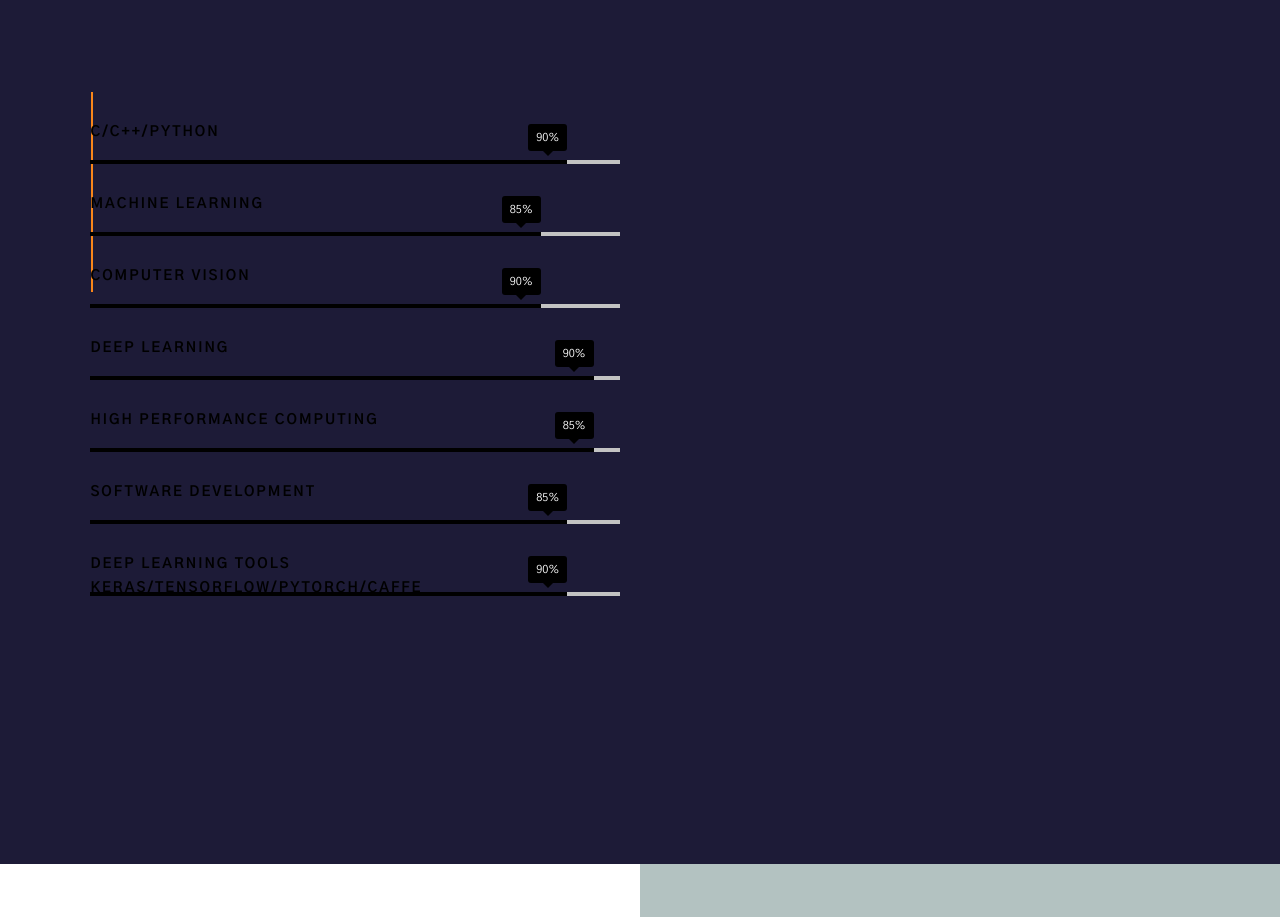
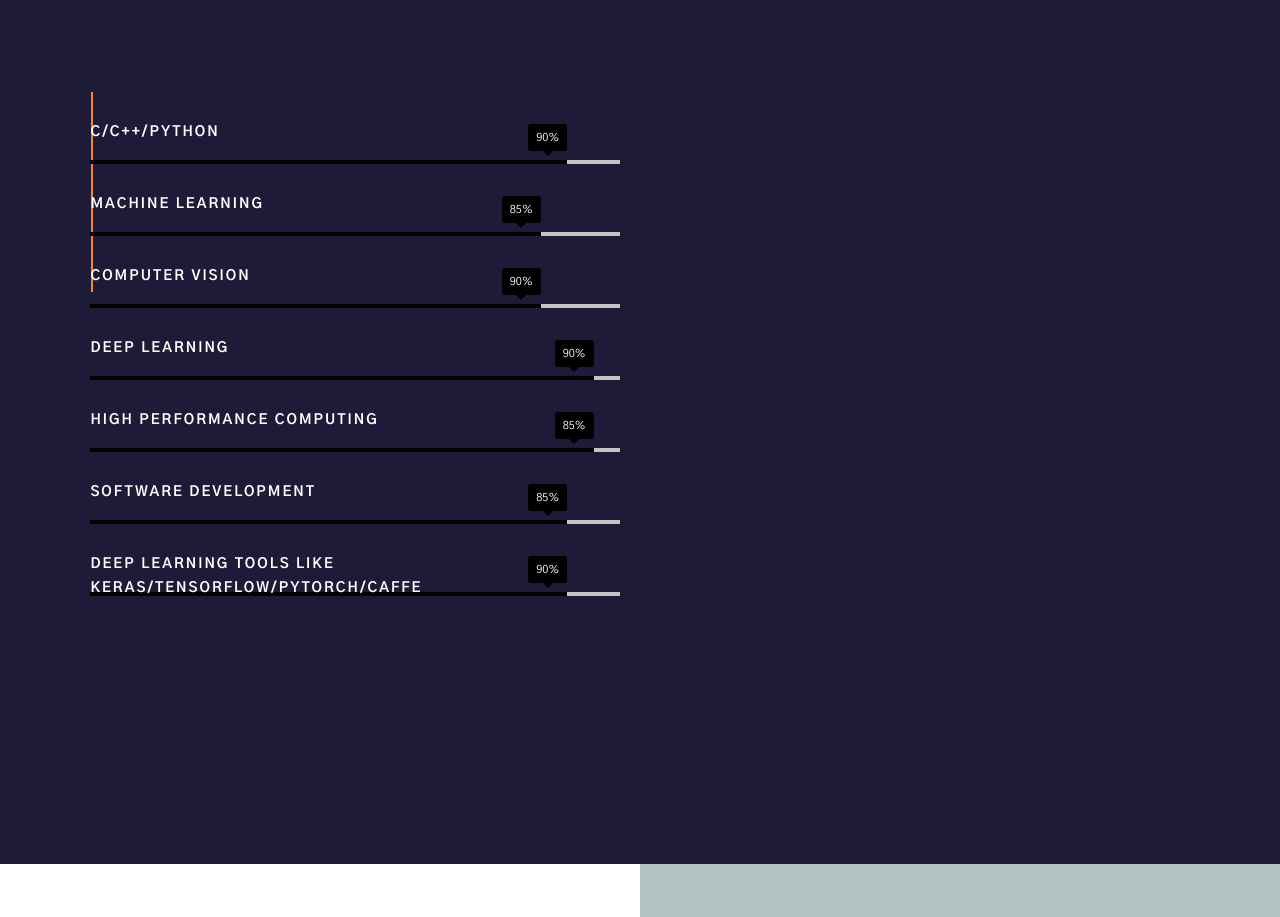
Before and after one commit to MaximumProgrammer/MaximumProgrammer.github.io, a plain HTML site: page index.html in a window 1280 px wide. Shown: the part 6580-7497 px from the top of the page. Drawn offline with nearby package versions, Linux system fonts and the light colour scheme.

Commit message:
Initial commit

```diff
--- a/css/main.css
+++ b/css/main.css
@@ -1251,7 +1251,7 @@
   top: -4rem;
   font-family: "Gothic A1", sans-serif;
   font-weight: 700;
-  color: #000000;
+  color: #FFFFFF;
   text-transform: uppercase;
   letter-spacing: .2rem;
   font-size: 1.4rem;
--- a/index.html
+++ b/index.html
@@ -353,7 +353,7 @@
 
     <!-- services
     ================================================== -->
-    <section id="skills" class="s-services target-section h-dark-bg">
+     <section id="skills" class="s-services target-section h-dark-bg">
 
         <div class="row s-services__content">
 
@@ -513,7 +513,7 @@
                      </li>
                      <li>
                      <div class="progress percent90"><span>90%</span></div>
-                     <strong>Deep Learning Tools Keras/Tensorflow/PyTorch/Caffe</strong>
+                     <strong>Deep Learning Tools like Keras/Tensorflow/PyTorch/Caffe</strong>
                      </li>
 
                  </ul>
```
